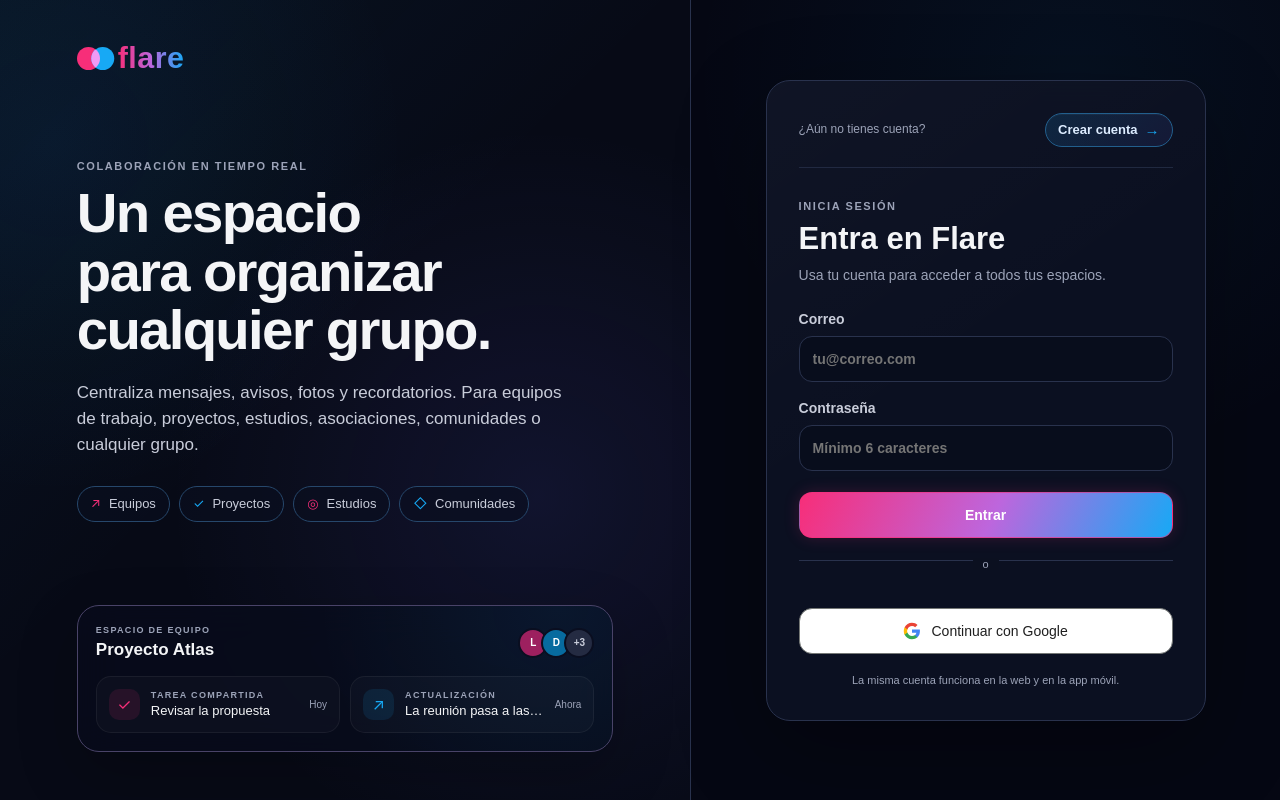
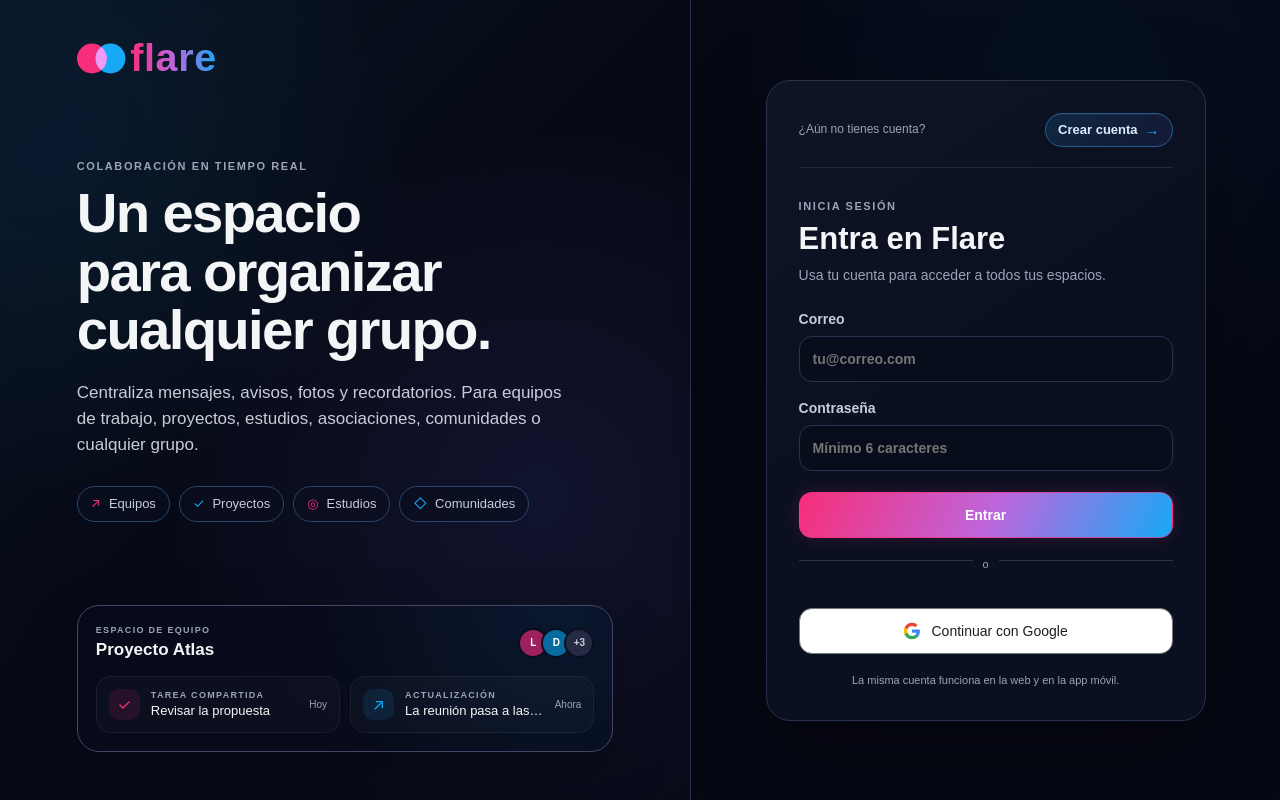
Before and after one commit to MigVarona/flare, a Next.js app in the folder apps/web/: page / in a window 1280 px wide. Built offline with nearby package versions, Linux system fonts and the light colour scheme; no server answers; a web font is replaced by a local one.

Commit message:
style: aumenta el logo de la portada en escritorio

```diff
--- a/apps/web/src/app/globals.css
+++ b/apps/web/src/app/globals.css
@@ -2484,6 +2484,11 @@ fieldset legend {
     --nav-muted: #7d859d;
   }
 
+  .auth-brand .flare-lockup {
+    transform: scale(1.3);
+    transform-origin: left center;
+  }
+
   body {
     background:
       radial-gradient(circle at 80% 6%, rgba(23, 169, 245, 0.07), transparent 27rem),
```
